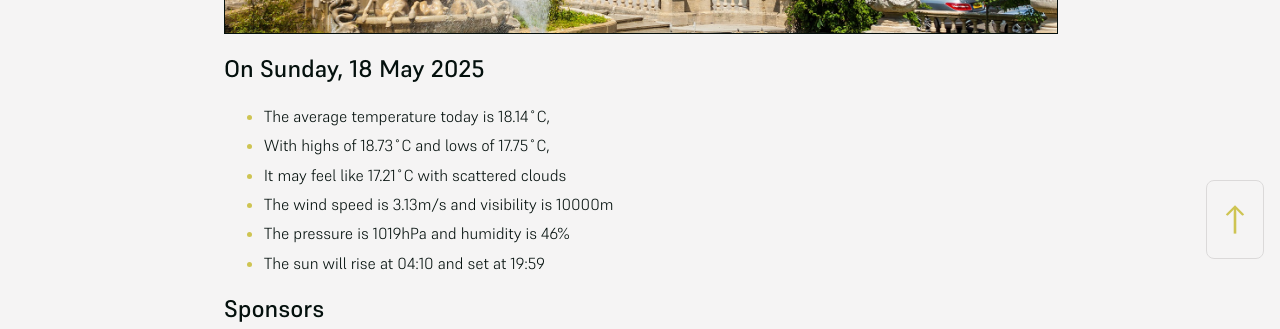
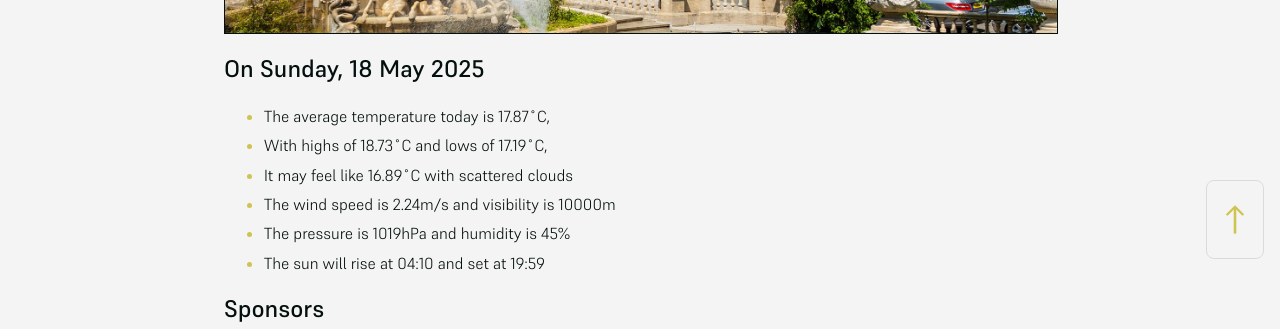
Before and after one commit to mat-0/cheltenham-open-data, a Jekyll site: the page built from index.md, in a window 1280 px wide. Shown: the part 625-954 px from the top of the page. Built offline with Jekyll 4.4.1, drawn with Linux system fonts in a browser that asks for light colours.

Commit message:
Updated 2025-05-18 14:57:55

```diff
--- a/index.md
+++ b/index.md
@@ -10,11 +10,11 @@ seo: Menu
 <!-- weather_marker starts -->
 ## On Sunday, 18 May 2025
 
-- The average temperature today is 18.14˚C,
-- With highs of 18.73˚C and lows of 17.75˚C,
-- It may feel like 17.21˚C with scattered clouds
-- The wind speed is 3.13m/s and visibility is 10000m
-- The pressure is 1019hPa and humidity is 46%
+- The average temperature today is 17.87˚C,
+- With highs of 18.73˚C and lows of 17.19˚C,
+- It may feel like 16.89˚C with scattered clouds
+- The wind speed is 2.24m/s and visibility is 10000m
+- The pressure is 1019hPa and humidity is 45%
 - The sun will rise at 04:10 and set at 19:59
 
 <!-- weather_marker ends -->
```
Also changed, not shown: _data/flood.json (+5 -48 lines), _pages/news.md (+6 -6 lines).
